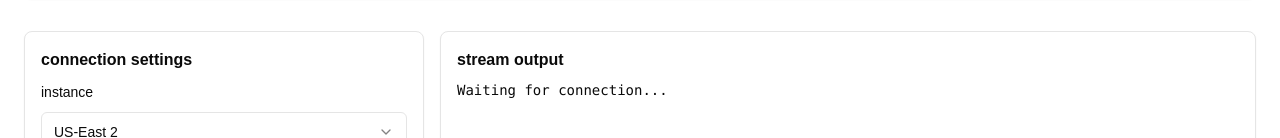
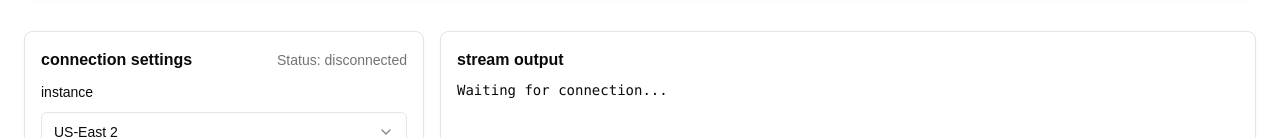
Before and after one commit to makeusabrew/playground.bsky.guide, a Next.js app: page / in a window 1280 px wide. Shown: the part 404-542 px from the top of the page. Built offline with nearby package versions, Linux system fonts and the light colour scheme.

Commit message:
start to bridge UI with consumer via context and hooks

```diff
--- /dev/null
+++ b/app/context/JetstreamContext.tsx
@@ -0,0 +1,19 @@
+'use client'
+import { createContext, useContext, ReactNode } from 'react'
+import { useJetstream } from '../hooks/use-jetstream'
+
+const JetstreamContext = createContext<ReturnType<typeof useJetstream> | null>(null)
+
+export function JetstreamProvider({
+  children,
+  ...options
+}: { children: ReactNode } & Parameters<typeof useJetstream>[0]) {
+  const jetstream = useJetstream(options)
+  return <JetstreamContext.Provider value={jetstream}>{children}</JetstreamContext.Provider>
+}
+
+export function useJetstreamContext() {
+  const context = useContext(JetstreamContext)
+  if (!context) throw new Error('useJetstreamContext must be used within JetstreamProvider')
+  return context
+}
--- /dev/null
+++ b/app/hooks/use-jetstream.ts
@@ -0,0 +1,77 @@
+import { useState, useEffect, useCallback } from 'react'
+import { createJetstreamConsumer } from '../../lib/playground/jetstream/consumer'
+
+type UseJetstreamOptions = {
+  instance: string
+  collections?: string
+  dids?: string
+  cursor?: string
+  compression?: boolean
+}
+
+type JetstreamStatus = 'disconnected' | 'connecting' | 'connected' | 'paused'
+
+export const useJetstream = (options: UseJetstreamOptions) => {
+  const [status, setStatus] = useState<JetstreamStatus>('disconnected')
+  const [error, setError] = useState<Error | undefined>()
+  const [messages, setMessages] = useState<string[]>([])
+
+  // Create consumer with initial options
+  const consumer = createJetstreamConsumer({
+    instance: options.instance,
+    collections: options.collections
+      ?.split(',')
+      .map((c) => c.trim())
+      .filter(Boolean),
+    dids: options.dids
+      ?.split(',')
+      .map((d) => d.trim())
+      .filter(Boolean),
+    cursor: options.cursor ? parseInt(options.cursor, 10) : undefined,
+    compression: options.compression,
+    onEvent: (event) => {
+      setMessages((prev) => [...prev, JSON.stringify(event, null, 2)])
+    },
+    onError: (error) => {
+      setError(error)
+    },
+    onStateChange: (state) => {
+      setStatus(state.status)
+      setError(state.error)
+    },
+  })
+
+  // Update consumer when options change
+  useEffect(() => {
+    consumer.updateOptions({
+      instance: options.instance,
+      collections: options.collections
+        ?.split(',')
+        .map((c) => c.trim())
+        .filter(Boolean),
+      dids: options.dids
+        ?.split(',')
+        .map((d) => d.trim())
+        .filter(Boolean),
+      cursor: options.cursor ? parseInt(options.cursor, 10) : undefined,
+      compression: options.compression,
+    })
+  }, [options.instance, options.collections, options.dids, options.cursor, options.compression])
+
+  const connect = useCallback(() => {
+    setMessages([])
+    consumer.start()
+  }, [])
+
+  const disconnect = useCallback(() => {
+    consumer.pause()
+  }, [])
+
+  return {
+    status,
+    error,
+    messages,
+    connect,
+    disconnect,
+  }
+}
--- a/app/page.tsx
+++ b/app/page.tsx
@@ -1,9 +1,20 @@
+'use client'
 import { Tabs, TabsContent, TabsList, TabsTrigger } from '@/components/ui/tabs'
 import ConnectionConfig from '@/components/connection-config'
 import StreamViewer from '@/components/stream-viewer'
 import MetricsDisplay from '@/components/metrics-display'
+import { JetstreamProvider } from '@/app/context/JetstreamContext'
+import { useState } from 'react'
 
 export default function Home() {
+  const [config, setConfig] = useState({
+    instance: 'jetstream2.us-east.bsky.network',
+    collections: '',
+    dids: '',
+    cursor: '',
+    compression: false,
+  })
+
   return (
     <div className="min-h-screen flex flex-col">
       <main className="flex-1">
@@ -16,6 +27,7 @@ export default function Home() {
               </p>
             </div>
 
+            <JetstreamProvider {...config}>
               <Tabs defaultValue="stream" className="space-y-4">
                 <TabsList>
                   <TabsTrigger value="stream">Stream viewer</TabsTrigger>
@@ -33,6 +45,7 @@ export default function Home() {
                   <MetricsDisplay />
                 </TabsContent>
               </Tabs>
+            </JetstreamProvider>
           </div>
         </div>
       </main>
--- a/components/connection-config.tsx
+++ b/components/connection-config.tsx
@@ -7,6 +7,7 @@ import { Switch } from '@/components/ui/switch'
 import { Select, SelectContent, SelectItem, SelectTrigger, SelectValue } from '@/components/ui/select'
 import { Tabs, TabsContent, TabsList, TabsTrigger } from '@/components/ui/tabs'
 import { useState } from 'react'
+import { useJetstream } from '@/app/hooks/use-jetstream'
 
 export default function ConnectionConfig() {
   const [instance, setInstance] = useState('jetstream2.us-east.bsky.network')
@@ -14,6 +15,16 @@ export default function ConnectionConfig() {
   const [dids, setDids] = useState('')
   const [cursor, setCursor] = useState('')
   const [compression, setCompression] = useState(false)
+
+  const { status, error, connect, disconnect } = useJetstream({
+    instance,
+    collections,
+    dids,
+    cursor,
+    compression,
+  })
+
+  const isConnected = status === 'connected'
 
   const buildConnectionString = () => {
     const params = new URLSearchParams()
@@ -107,7 +118,12 @@ export default function ConnectionConfig() {
 
       <Card className="p-4 space-y-4">
         <div className="space-y-2">
-          <h2 className="font-semibold">connection settings</h2>
+          <div className="flex items-center justify-between">
+            <h2 className="font-semibold">connection settings</h2>
+            <p className="text-sm text-muted-foreground">Status: {status}</p>
+          </div>
+
+          {error && <p className="text-sm text-destructive">{error.message}</p>}
 
           <div className="space-y-4">
             <div className="space-y-2">
@@ -152,7 +168,13 @@ export default function ConnectionConfig() {
               <Label htmlFor="compression">enable compression</Label>
             </div>
 
-            <Button className="w-full">connect</Button>
+            <Button
+              className="w-full"
+              onClick={isConnected ? disconnect : connect}
+              variant={isConnected ? 'secondary' : 'default'}
+            >
+              {isConnected ? 'disconnect' : 'connect'}
+            </Button>
           </div>
         </div>
       </Card>
--- a/components/stream-viewer.tsx
+++ b/components/stream-viewer.tsx
@@ -1,12 +1,26 @@
+'use client'
 import { Card } from '@/components/ui/card'
+import { useJetstream } from '@/app/hooks/use-jetstream'
 
 export default function StreamViewer() {
+  const { messages } = useJetstream({
+    instance: '', // We'll get these from a shared context in a moment
+  })
+
   return (
     <Card className="p-4 h-[600px] overflow-auto">
       <div className="space-y-2">
         <h2 className="font-semibold">stream output</h2>
-        <pre className="text-sm">
-          <code>Waiting for connection...</code>
+        <pre className="text-sm font-mono">
+          <code>
+            {messages.length === 0
+              ? 'Waiting for connection...'
+              : messages.map((msg, i) => (
+                  <div key={i} className="border-b py-2">
+                    {msg}
+                  </div>
+                ))}
+          </code>
         </pre>
       </div>
     </Card>
--- a/lib/playground/jetstream/consumer.ts
+++ b/lib/playground/jetstream/consumer.ts
@@ -1,5 +1,5 @@
 import type { JetstreamEvent } from './types'
-import { createWebSocketClient } from './websocket-client'
+import { createWebSocketClient } from './client'
 
 type ConsumerOptions = {
   instance: string
```
Also changed, not shown: lib/playground/jetstream/client.ts (renamed from lib/playground/jetstream/websocket-client.ts). Lines whose indentation alone changed are shown as unchanged.
